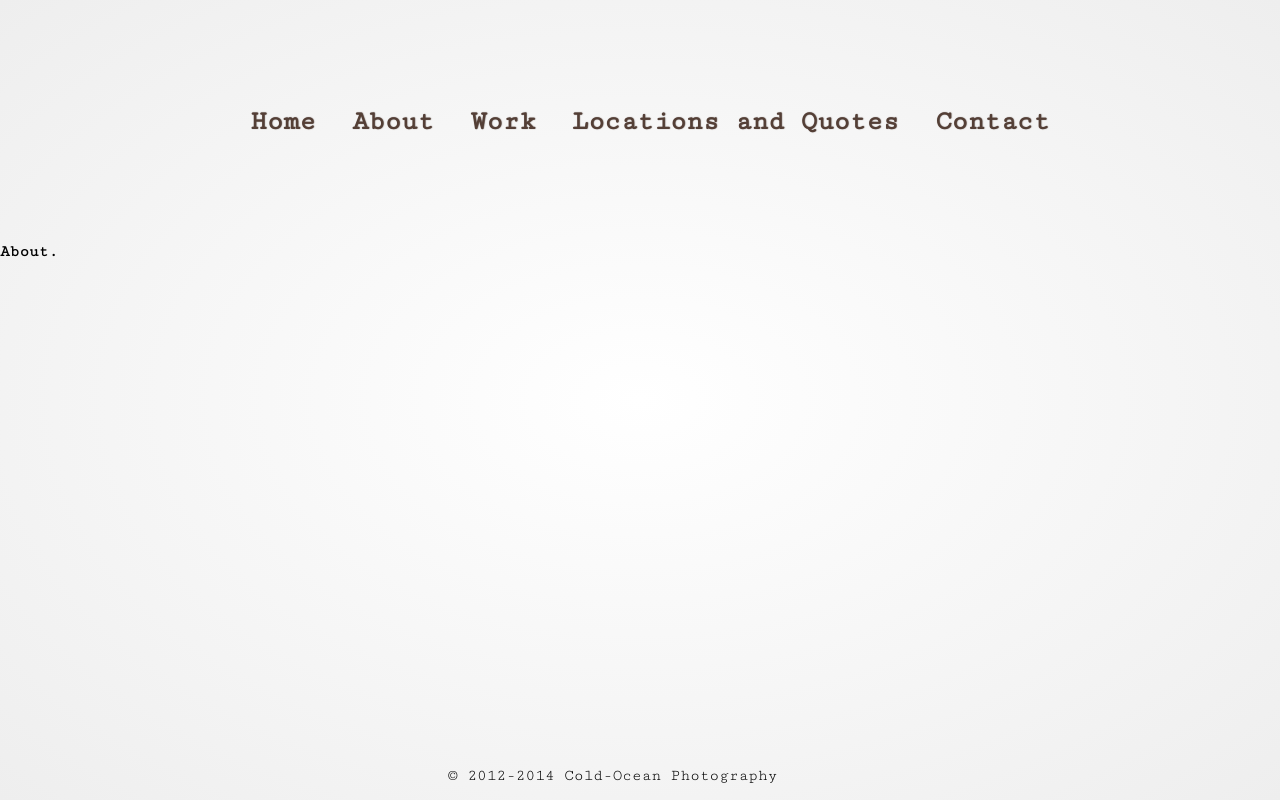
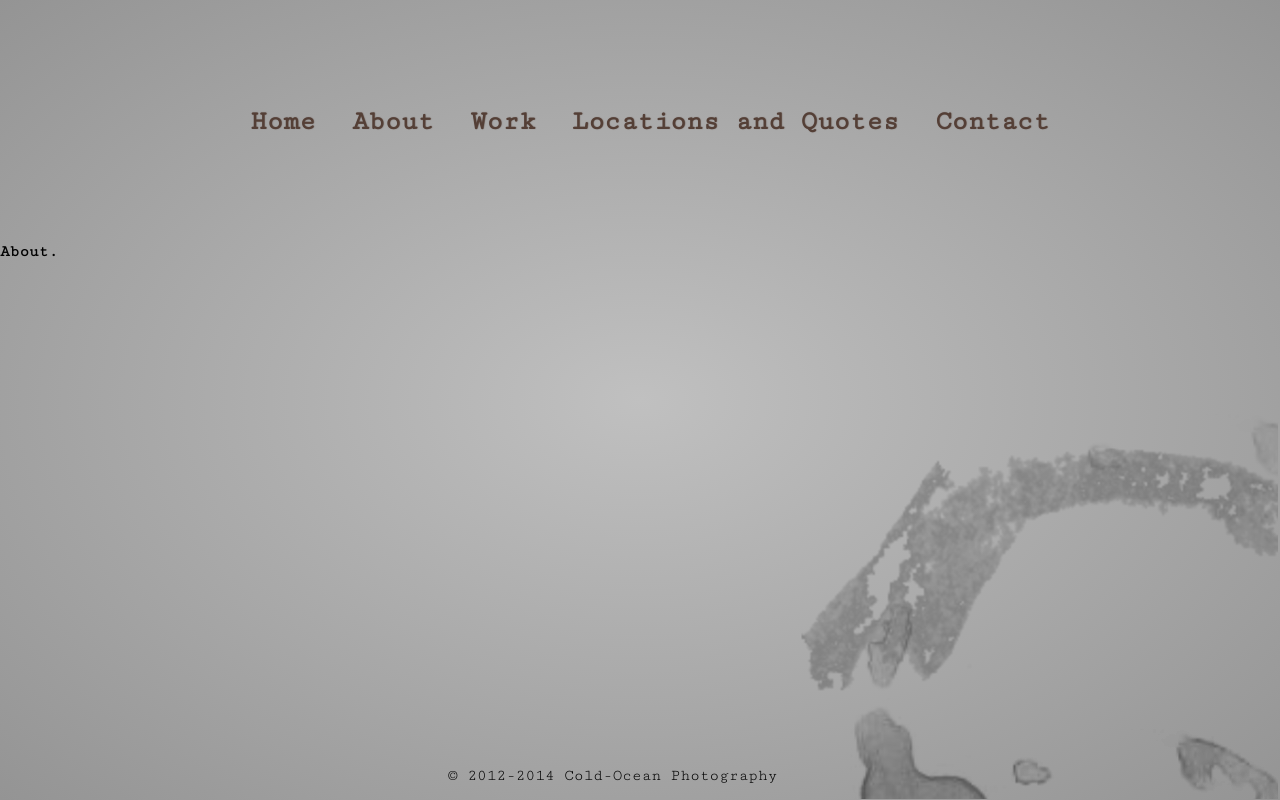
Before and after one commit to erronjason/swmiller-site, a PHP site: page /index.php?l=about in a window 1280 px wide. Run offline with PHP 8.4, Linux system fonts and the light colour scheme.

Commit message:
Added coffee stain
Todo: scale down coffeestain.png

```diff
--- a/assets/styles/style.css
+++ b/assets/styles/style.css
@@ -8,8 +8,8 @@ body {
     font-family: 'Cutive Mono', serif;
     -webkit-font-smoothing: antialiased;
 	background: #fff;
-	background: radial-gradient(ellipse at center, #fff 0%, #eee 100%);
-	background: -moz-radial-gradient(#eee, #fff);
+	background: radial-gradient(ellipse at center, #C0C0C0 0%, #949494 100%);
+	background: -moz-radial-gradient(#949494, #C0C0C0);
 	background-attachment:fixed;
 }
 a {
@@ -64,3 +64,8 @@ h1 {
 .poopy {
     font-weight: bold;
 }
+.coffeestain {
+    position:absolute;
+    bottom:0;
+    right:0;
+}
--- a/index.php
+++ b/index.php
@@ -11,7 +11,6 @@
 		<div class="main">
 			<?php
 			    error_reporting(E_ALL ^ E_NOTICE);
-			    $l = '';
 				$l = $_GET["l"];
 				if ($l != '' or '')
 					include 'include/'.$l.'.php';
@@ -19,6 +18,7 @@
 					include 'include/main.php';
 			?>
 		</div>
+		<span class="coffeestain"><img src="assets/img/coffeestain.png"></span>
 		<p class="footer"><?php print "&copy; 2012-" . date('Y') . " Cold-Ocean Photography";?></p>
 	</body>
 </html>
```
